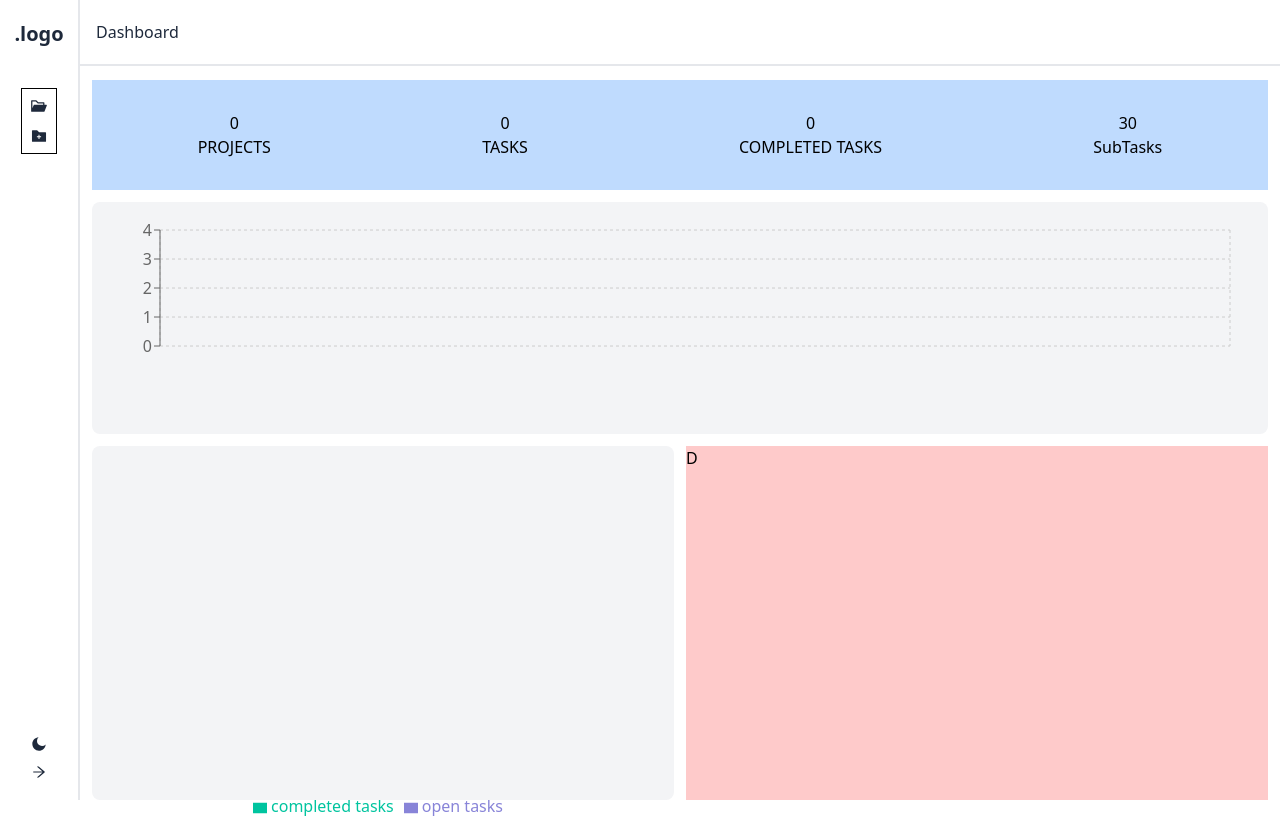
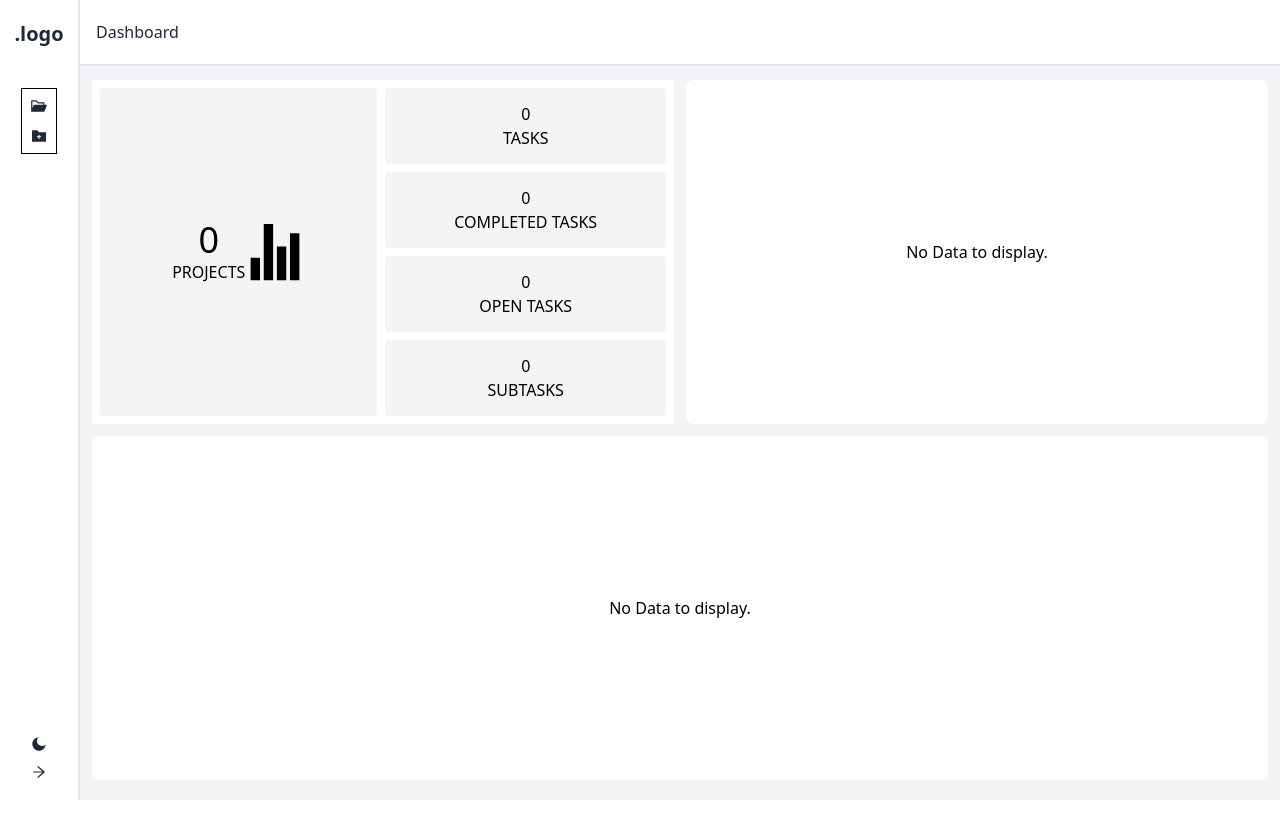
Before and after one commit to apekul/task_management, a React (Create React App) app: page / in a window 1280 px wide. After the commit the page ends 800 px from the top, so only its background shows below. Built offline with nearby package versions, Linux system fonts and the light colour scheme.

Commit message:
complete dashboard with working stats about projects

```diff
--- a/src/App.js
+++ b/src/App.js
@@ -6,11 +6,12 @@ import Dashboard from "./Components/Dashboard";
 
 import { Context } from "./context";
 
-// fix edit title styling in display for web and mobile
+// fix display for mobile
 // Fake url handling
 // More project options: close project, archive closet projects?
 // Button sort by complete, move tasks to column: todo, doing, done
 // Task/subTask: clone?, move to other project?
+// popup panel for deleting functionalities
 
 function App() {
   const [data, setData] = useState(() => {
--- a/src/Components/Dashboard.js
+++ b/src/Components/Dashboard.js
@@ -1,9 +1,59 @@
-import React, { useContext } from "react";
+import React, { useContext, useState, useEffect } from "react";
 import { Context } from "../context";
-import Chart from "./Display/Projects/Charts/Chart.js";
+import ChartGroup from "./Display/Projects/Charts/ChartGroup";
 
 const Dashboard = ({ hideNav }) => {
   const [data, setData] = useContext(Context);
+  const [chartData, setChartData] = useState();
+
+  // filter Projects to get minimalized data
+  const DataFilter = () => {
+    let newData = [];
+    for (let e of Object.values(data)) {
+      let flated = Object.values(e.tasks);
+      let tasks = 0,
+        subTasks = 0,
+        open = 0,
+        completed = 0;
+
+      if (flated.length > 0) {
+        tasks = flated.length;
+        subTasks = flated
+          .map((v) => Object.values(v.subTasks).length)
+          .reduce((acc, curr) => acc + curr);
+
+        open = flated
+          .map((v) =>
+            Object.values(v.subTasks)
+              .map((a) => a.completed)
+              .every(Boolean)
+          )
+          .filter((x) => x !== true).length;
+
+        completed = flated
+          .map((v) =>
+            Object.values(v.subTasks)
+              .map((a) => a.completed)
+              .every(Boolean)
+          )
+          .filter(Boolean).length;
+      }
+
+      newData.push({
+        name: e.title,
+        completed: completed,
+        open: open,
+        all: tasks,
+        SubTasks: subTasks,
+      });
+    }
+    return setChartData(newData);
+  };
+
+  useEffect(() => {
+    DataFilter();
+  }, [data]);
+
   return (
     <>
       <div
@@ -14,12 +64,11 @@ const Dashboard = ({ hideNav }) => {
         <h1>Dashboard</h1>
       </div>
       <div
-        className={`text-black w-full h-full transition-all lg:pt-20 ${
+        className={`text-black bg-gray-100 w-full h-full transition-all lg:pt-20 pb-5 ${
           hideNav ? "lg:pl-20" : "lg:pl-52"
         }`}
       >
-        {/* Overall Completed/Open */}
-        <Chart data={data} />
+        {chartData && <ChartGroup chartData={chartData} />}
       </div>
     </>
   );
--- a/src/Components/Display/Projects/Charts/BarComponent.js
+++ b/src/Components/Display/Projects/Charts/BarComponent.js
@@ -2,33 +2,57 @@ import React from "react";
 import {
   BarChart,
   Bar,
-  Cell,
   XAxis,
   YAxis,
   CartesianGrid,
   Tooltip,
-  Legend,
+  Text,
   ResponsiveContainer,
 } from "recharts";
 
+const CustomXAxisTick = ({ x, y, payload }) => {
+  if (payload && payload.value) {
+    return (
+      <Text
+        fontSize={"12px"}
+        width={"12px"}
+        x={x}
+        y={y}
+        textAnchor="end"
+        verticalAnchor="start"
+        angle={-45}
+      >
+        {payload.value}
+      </Text>
+    );
+  }
+  return null;
+};
+
 const BarComponent = ({ chartData }) => {
   return (
-    <ResponsiveContainer width="100%" height="100%">
+    <ResponsiveContainer width="100%" height={350}>
       <BarChart
         width={500}
-        height="100%"
+        height={350}
         data={chartData}
         margin={{
           top: 20,
-          right: 30,
+          right: 20,
           // left: 20,
           bottom: 50,
         }}
       >
         <CartesianGrid strokeDasharray="3 3" />
-        <XAxis dataKey="name" angle={-45} textAnchor="end" />
+        <XAxis
+          dataKey="name"
+          angle={-45}
+          interval={0}
+          tick={<CustomXAxisTick />}
+          // textAnchor="end"
+        />
         <YAxis />
-        <Tooltip width={150} />
+        <Tooltip width={100} />
         {/* <Legend /> */}
         <Bar dataKey="open" stackId="a" fill="#8884d8" />
         <Bar dataKey="completed" stackId="a" fill="#82ca9d" />
--- a/src/Components/Display/Projects/Charts/Chart.js
+++ /dev/null
@@ -1,134 +0,0 @@
-import React, { useState, useEffect } from "react";
-
-import PieComponent from "./PieComponent";
-import BarComponent from "./BarComponent";
-
-const test = [
-  {
-    name: "Page A",
-    completed: 4000,
-    open: 2400,
-  },
-  {
-    name: "Page B",
-    completed: 3000,
-    open: 1398,
-  },
-];
-
-const Chart = ({ data }) => {
-  const [chartData, setChartData] = useState(test);
-
-  // filter Projects to get minimalized data
-  const DataFilter = () => {
-    let newData = [];
-    for (let e of Object.values(data)) {
-      let flated = Object.values(e.tasks);
-      let tasks = 0,
-        subTasks = 0,
-        open = 0,
-        completed = 0;
-
-      if (flated.length > 0) {
-        tasks = flated.length;
-        subTasks = flated
-          .map((v) => Object.values(v.subTasks).length)
-          .reduce((acc, curr) => acc + curr);
-
-        open = flated
-          .map((v) =>
-            Object.values(v.subTasks)
-              .map((a) => a.completed)
-              .every(Boolean)
-          )
-          .filter((x) => x !== true).length;
-
-        completed = flated
-          .map((v) =>
-            Object.values(v.subTasks)
-              .map((a) => a.completed)
-              .every(Boolean)
-          )
-          .filter(Boolean).length;
-      }
-
-      newData.push({
-        name: e.title,
-        completed: completed,
-        open: open,
-        all: tasks,
-        SubTasks: subTasks,
-      });
-    }
-    return setChartData(newData);
-  };
-
-  // PieChart data filter
-
-  const filterData = (value) => {
-    let newData;
-    let sumAll = Object.values(chartData).reduce(
-      (acc, curr) => +acc + +curr.all,
-      0
-    );
-    if (value) {
-      return sumAll;
-    }
-    let completed = Object.values(chartData).reduce(
-      (acc, curr) => +acc + +curr.completed,
-      0
-    );
-    let open = Object.values(chartData).reduce(
-      (acc, curr) => +acc + +curr.open,
-      0
-    );
-
-    newData = [
-      { name: "completed tasks", value: completed },
-      { name: "open tasks", value: open },
-    ];
-    return newData;
-  };
-  useEffect(() => {
-    DataFilter();
-  }, [data]);
-
-  return (
-    <div className="mx-3 gap-3 h-full grid grid-rows-6 grid-cols-2">
-      {/* Simple Stats */}
-      <div className="bg-blue-200 text-center w-full h-full col-span-2 flex items-center justify-around">
-        <div>
-          <p>{Object.keys(chartData).length}</p>
-          <p>PROJECTS</p>
-        </div>
-        <div>
-          <p>{filterData(true)}</p>
-          <p>TASKS</p>
-        </div>
-        <div>
-          <p>{filterData(false)[0].value}</p>
-          <p>COMPLETED TASKS</p>
-        </div>
-        <div>
-          <p>30</p>
-          <p>SubTasks</p>
-        </div>
-      </div>
-
-      {/* Charts */}
-
-      {/*  */}
-      <div className="bg-gray-100 rounded-lg w-full h-full row-span-2 col-span-2 p-2">
-        <BarComponent chartData={chartData} />
-      </div>
-
-      <div className="bg-gray-100 rounded-lg flex items-center justify-center w-full h-full row-span-3">
-        <PieComponent filterData={filterData} />
-      </div>
-
-      <div className="bg-red-200 w-full h-full row-span-3">D</div>
-    </div>
-  );
-};
-
-export default Chart;
--- /dev/null
+++ b/src/Components/Display/Projects/Charts/ChartGroup.js
@@ -0,0 +1,86 @@
+import React, { useState, useEffect, Fragment } from "react";
+
+import PieComponent from "./PieComponent";
+import BarComponent from "./BarComponent";
+
+import { IoStatsChartSharp } from "react-icons/io5";
+
+const Chart = ({ chartData }) => {
+  const [taskStats, setTaskStats] = useState();
+
+  // return all tasks, completed tasks, open tasks value
+  const getStats = () => {
+    let newData;
+    const data = Object.values(chartData);
+    const sumAll = data.reduce((acc, curr) => +acc + +curr.all, 0);
+
+    const completed = data.reduce((acc, curr) => +acc + +curr.completed, 0);
+    const open = data.reduce((acc, curr) => +acc + +curr.open, 0);
+    const subTasks = data.reduce((acc, curr) => acc + curr.SubTasks, 0);
+
+    newData = {
+      all: { name: "tasks", value: sumAll },
+      completed: { name: "completed tasks", value: completed },
+      open: { name: "open tasks", value: open },
+      subTasks: { name: "subTasks", value: subTasks },
+    };
+    return setTaskStats(newData);
+  };
+
+  useEffect(() => {
+    getStats();
+  }, [chartData]);
+
+  return (
+    <div className="mx-3 gap-3 h-full lg:grid grid-rows-6 grid-cols-2 flex flex-col">
+      <>
+        {/* Simple Stats */}
+        {taskStats && (
+          <>
+            <div className="bg-white w-full h-full flex flex-col md:flex-row gap-2 row-span-3 p-2">
+              <div className="bg-gray-100 md:w-2/3 w-full p-2 lg:p-0 h-full rounded flex items-center justify-center">
+                <div className="flex flex-col items-center">
+                  <p className="text-4xl">{chartData.length}</p>
+                  <p>PROJECTS</p>
+                </div>
+                <IoStatsChartSharp className="text-6xl" />
+              </div>
+
+              <div className="flex flex-wrap gap-2">
+                {Object.values(taskStats).map((v, i) => (
+                  <div
+                    key={i}
+                    className={`bg-gray-100 w-full h-auto rounded flex flex-col items-center justify-center `}
+                  >
+                    <p>{v.value}</p>
+                    <p>{v.name.toUpperCase()}</p>
+                  </div>
+                ))}
+              </div>
+            </div>
+
+            {/* Charts */}
+            <div className="bg-white rounded-lg flex items-center justify-center w-full h-full row-span-3">
+              {chartData.length > 0 ? (
+                <PieComponent
+                  getStats={[taskStats.completed, taskStats.open]}
+                />
+              ) : (
+                <div>No Data to display.</div>
+              )}
+            </div>
+            <div className="bg-white w-full rounded-lg overflow-x-scroll row-span-3 col-span-2 flex items-center justify-center">
+              {chartData.length > 0 ? (
+                <BarComponent chartData={chartData} />
+              ) : (
+                <div>No Data to display.</div>
+              )}
+            </div>
+          </>
+        )}
+      </>
+    </div>
+  );
+};
+
+export default Chart;
--- a/src/Components/Display/Projects/Charts/PieComponent.js
+++ b/src/Components/Display/Projects/Charts/PieComponent.js
@@ -28,21 +28,20 @@ const renderCustomizedLabel = ({
     </text>
   );
 };
-
-const PieComponent = ({ filterData }) => {
+const PieComponent = ({ getStats }) => {
   return (
-    <PieChart width={400} height={400}>
+    <PieChart width={300} height={350}>
       <Pie
-        data={filterData()}
+        data={getStats}
         cx="50%"
         cy="50%"
         labelLine={false}
         label={renderCustomizedLabel}
-        outerRadius={150}
+        outerRadius={100}
         fill="#8884d8"
         dataKey="value"
       >
-        {filterData().map((entry, index) => (
+        {getStats.map((entry, index) => (
           <Cell key={`cell-${index}`} fill={COLORS[index % COLORS.length]} />
         ))}
       </Pie>
--- a/src/Components/Display/Projects/task.js
+++ b/src/Components/Display/Projects/task.js
@@ -130,7 +130,9 @@ const Task = ({ ...props }) => {
 
                   {edit.id === props.task.id ? (
                     <input
-                      className="w-full h-6 px-1 rounded mr-1"
+                      className="min-w-[5ch] h-6 px-1 rounded mr-1 "
+                      maxLength={25}
+                      style={{ width: `${title.length + 1}ch` }}
                       value={title}
                       onChange={(e) => setTitle(e.target.value)}
                     />
--- a/src/Components/Navbar/MobileNavbar.js
+++ b/src/Components/Navbar/MobileNavbar.js
@@ -10,7 +10,7 @@ import { RiMoonFill, RiSunFill } from "react-icons/ri";
 const MobileNavbar = ({ data, addNewProject, toggleTheme, setToggleTheme }) => {
   const [showBoard, setShowBoard] = useState(false);
   return (
-    <div className="lg:hidden flex w-full px-2 sm:px-5 items-center justify-between border-b py-3 text-xs sm:text-base fixed bg-white">
+    <div className="lg:hidden flex w-full px-2 sm:px-5 items-center justify-between border-b py-3 text-xs sm:text-base fixed z-10 bg-white">
       <div className="flex gap-5">
         <h1 className="font-extrabold text-lg sm:text-xl">
           <a href="/">.logo</a>
```
Also changed, not shown: src/Components/Display/Display.js (+7 -10 lines), src/Components/Display/Projects/Frame.jsx (+9 -7 lines).
